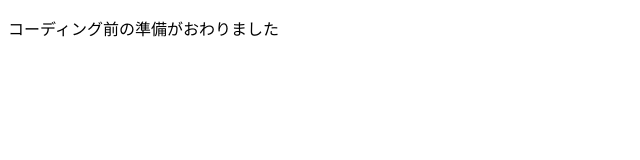
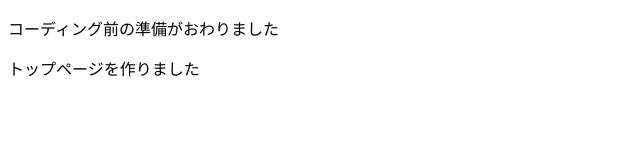
Before and after one commit to yuta0824/wp-clinic, a plain HTML site: page index.html in a window 1280 px wide. Shown: the whole page, without its empty margins (0-640 px from the left). Drawn offline with Linux system fonts and the light colour scheme.

Commit message:
トップページを作りました #2

```diff
--- a/index.html
+++ b/index.html
@@ -8,5 +8,6 @@
 </head>
 <body>
 	<p>コーディング前の準備がおわりました</p>
+	<p>トップページを作りました</p>
 </body>
 </html>
```
